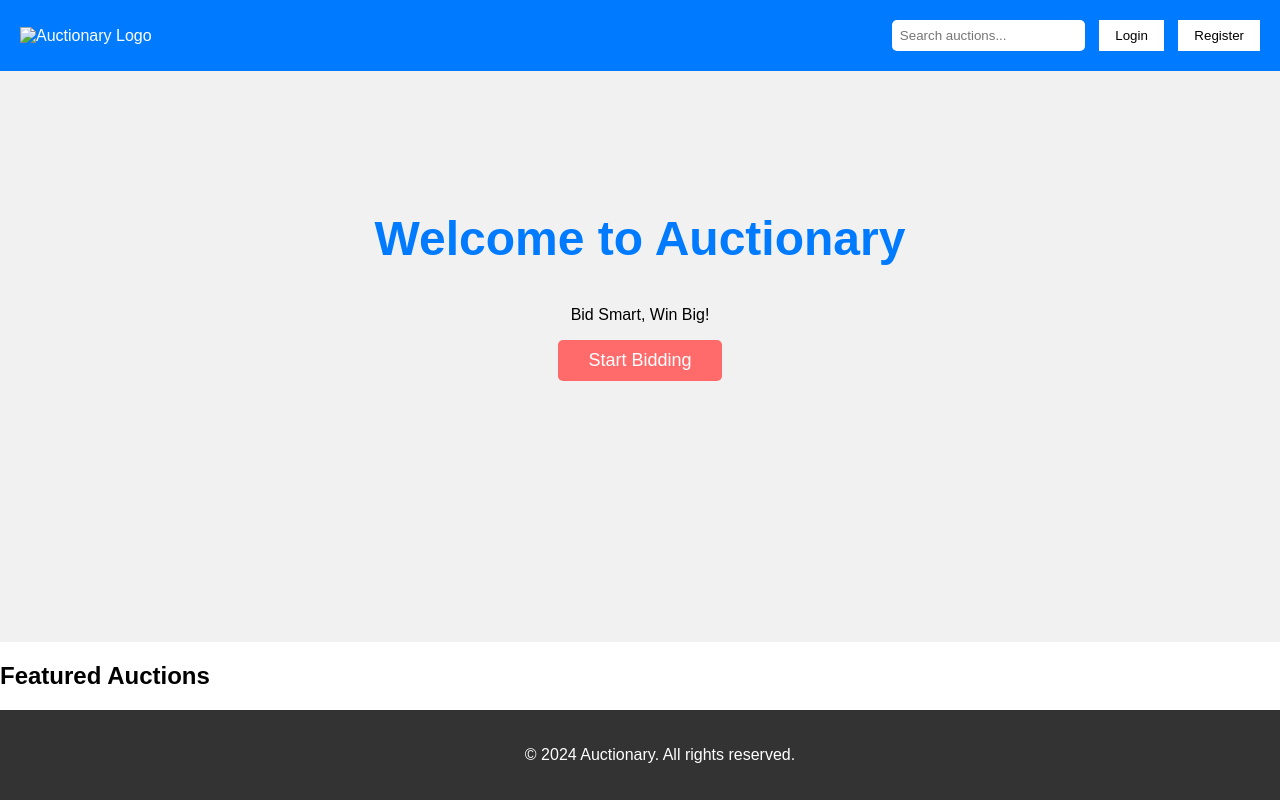
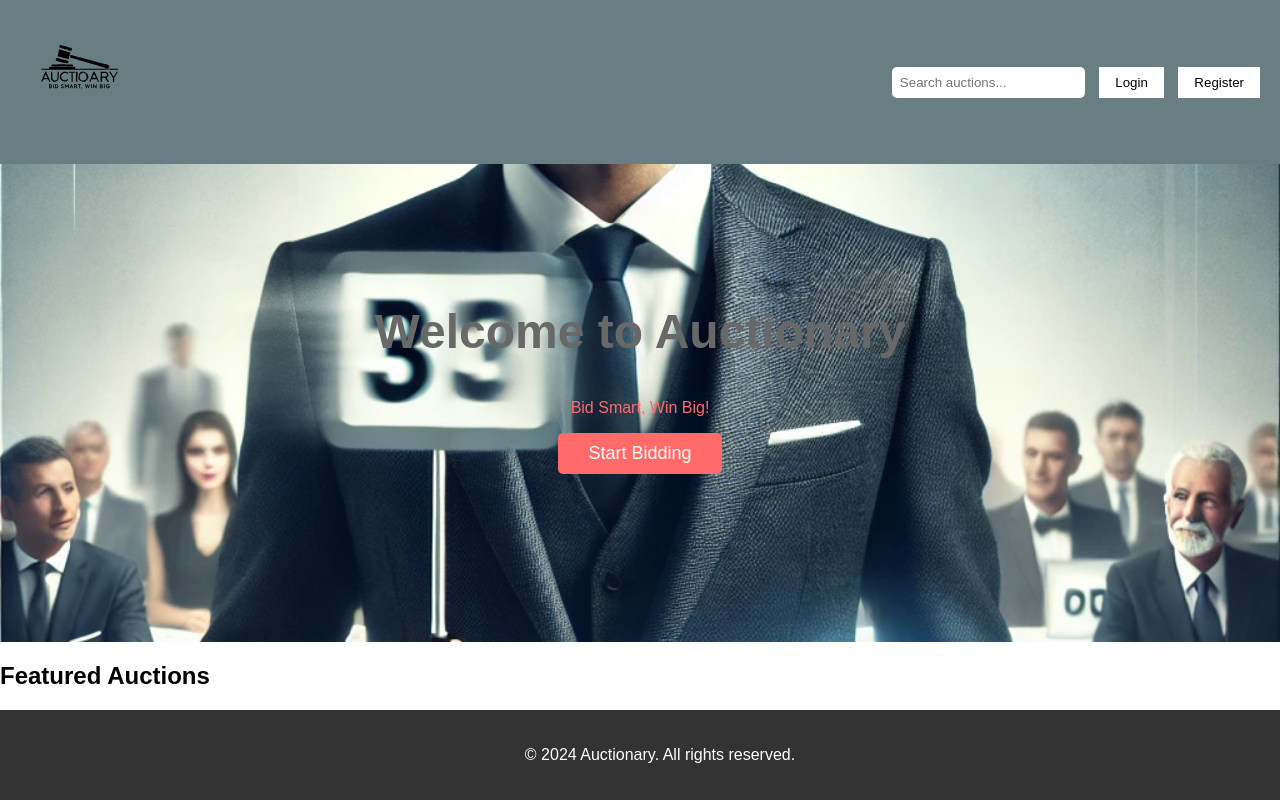
Before and after one commit to robfil50219/Project-Exam-2, a plain HTML site: page index.html in a window 1280 px wide. Shown: the top 800 px of the page. Drawn offline with Linux system fonts and the light colour scheme.

Commit message:
background and logo css changes

```diff
--- a/css/styles.css
+++ b/css/styles.css
@@ -20,14 +20,16 @@ header {
   display: flex;
   justify-content: space-between;
   align-items: center;
-  background-color: #007BFF;
+  background-color: rgba(104, 126, 130, 1);
   padding: 20px;
   color: white;
 }
 
 header .logo img {
-  height: 50px;
+  height: 120px;
+  width: auto;
 }
+
 
 header .nav input {
   padding: 8px;
@@ -46,14 +48,18 @@ header .nav button {
 /* Hero Section */
 .hero {
   text-align: center;
-  background-color: #f1f1f1;
+  background-image: url('/icons/DALL·E\ 2024-09-13\ 15.01.34\ -\ A\ professional\ image\ of\ a\ man\ in\ a\ suit\ bidding\ at\ an\ auction\,\ holding\ up\ a\ bid\ paddle.\ The\ man\ is\ standing\ confidently\ with\ a\ calm\ expression\,\ surrou.webp');
+  background-size: cover;
+  background-position: center;
+  background-repeat: no-repeat;
   padding: 100px 20px;
+  color:#FF6B6B;
   flex-grow: 1;
 }
 
 .hero h1 {
   font-size: 48px;
-  color: #007BFF;
+  color: #686868;
 }
 
 .hero button {
--- a/index.html
+++ b/index.html
@@ -12,7 +12,7 @@
     <!-- Header -->
     <header>
       <div class="logo">
-        <img src="logo.png" alt="Auctionary Logo" />
+        <img src="icons/auctionary.svg" alt="Auctionary Logo" />
       </div>
       <div class="nav">
         <input type="text" placeholder="Search auctions..." />
```
Also changed, not shown: icons/DALL·E 2024-09-13 15.01.34 - A professional image of a man in a suit bidding at an auction, holding up a bid paddle. The man is standing confidently with a calm expression, surrou.webp (added), icons/Facebook.png (added), icons/Hamburger.png (added), icons/Home.png (added), icons/Instagram.png (added), icons/Search.png (added), icons/Twitter.png (added), icons/auctionary.svg (added).
